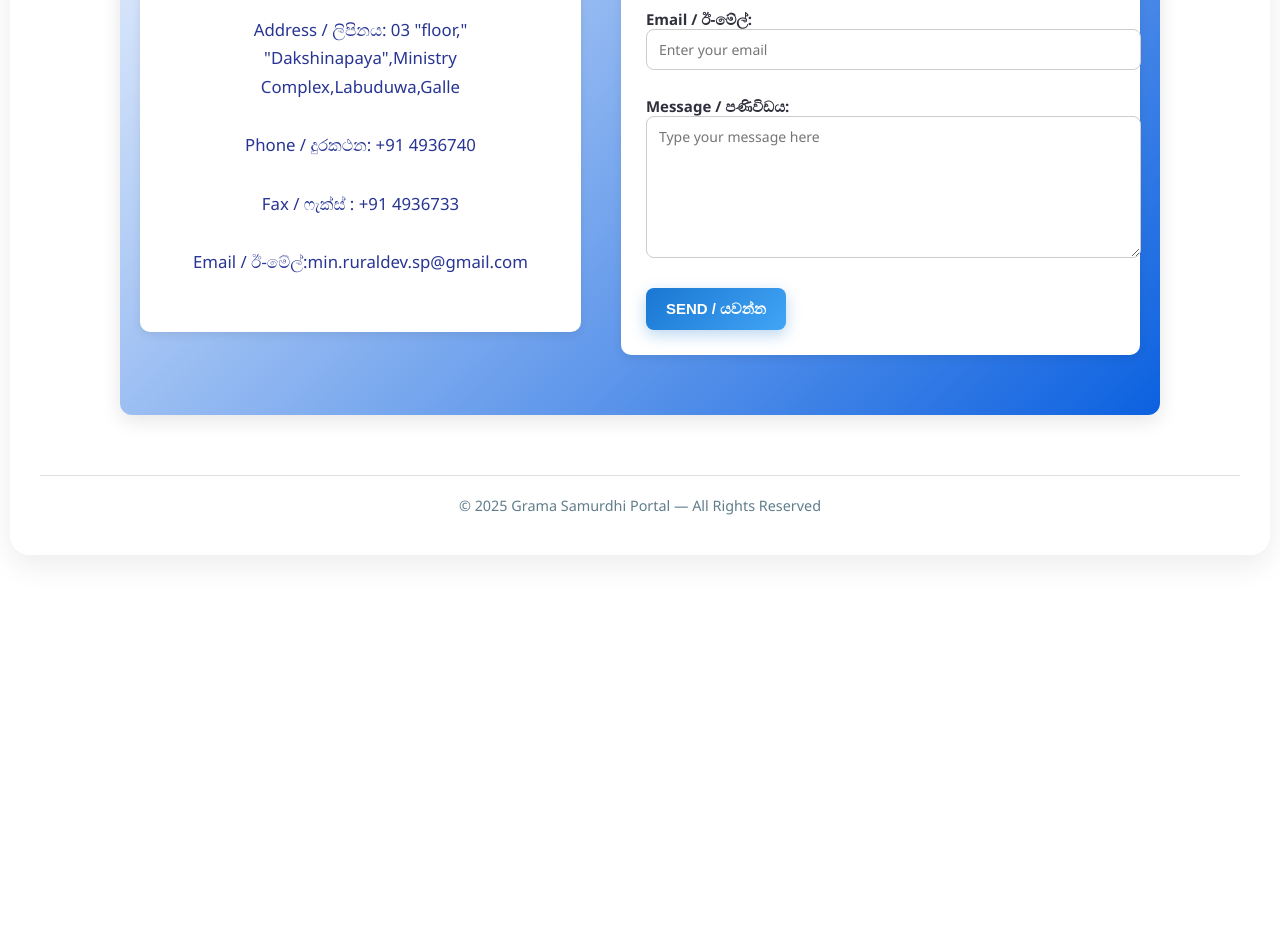
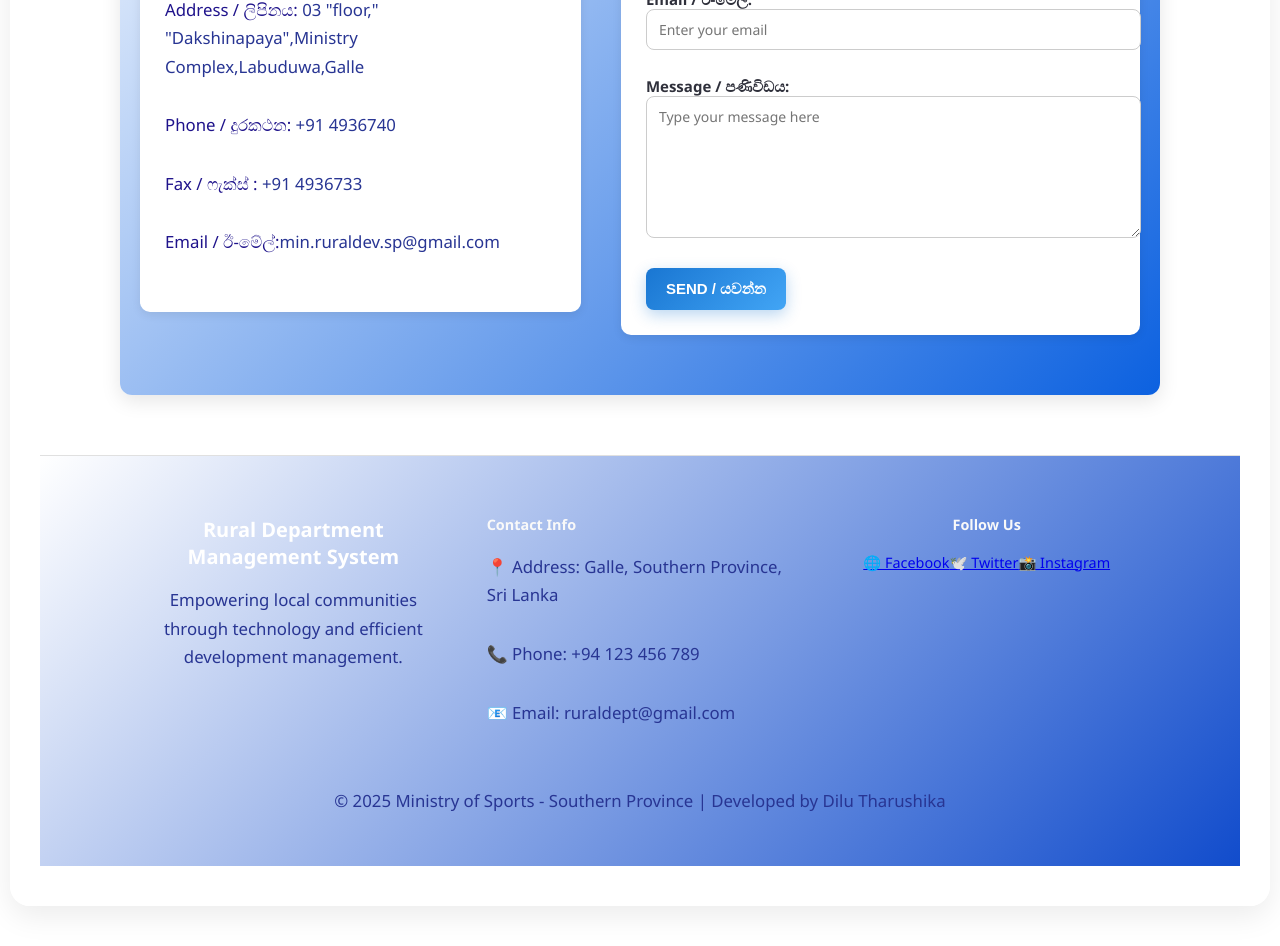
Before and after one commit to Ministry-of-Sports-Southern-Province/Ruralde-info-system, a React (Vite) app: page / in a window 1280 px wide. Shown: the part 1480-2426 px from the top of the page. Before the commit the page ends 2075 px from the top, so only its background shows below. Built offline with nearby package versions, Linux system fonts and the light colour scheme.

Commit message:
add a footer

```diff
--- a/src/App.jsx
+++ b/src/App.jsx
@@ -18,6 +18,7 @@ import Report from "./report/report";
 import Startup from "./startup/startup";
 import Login from "./login/login";
 import SignUp from "./login/signup";
+import Footer from "./footer/footer";
 
 function App() {
   return (
@@ -42,7 +43,8 @@ function App() {
         <Route path="/reports" element={<Report />} />
         <Route path="/startup" element={<Startup />} />
         <Route path="/login" element={<Login />} />
-     <Route path="/signup" element={<SignUp/>}></Route>
+        <Route path="/signup" element={<SignUp />}></Route>
+        <Route path="/footer" element={<Footer />}></Route>
       </Routes>
     </BrowserRouter>
   );
--- a/src/contact/contact.css
+++ b/src/contact/contact.css
@@ -2,7 +2,7 @@
 .contact-container {
   padding: 60px 20px;
   max-width: 1000px;
-  margin: 40px auto;
+  margin: 20px auto;
   background: linear-gradient(135deg, #ffffff, #0c61e0);
   font-family: "Segoe UI", Tahoma, Geneva, Verdana, sans-serif;
   color: #e0d2d2;
@@ -54,6 +54,11 @@
   color: #444444;
   margin-bottom: 10px;
   line-height: 1.6;
+ text-align: left;
+}
+.contact-info span {
+  font-weight: 500;
+  color: #1f138b;
 }
 
 /* Right side - Form */
--- a/src/contact/contact.jsx
+++ b/src/contact/contact.jsx
@@ -15,10 +15,10 @@ export default function Contact() {
       <div className="contact-content">
         <div className="contact-info">
           <h3>Contact Information / සම්බන්ධතා තොරතුරු</h3>
-          <p>Address / ලිපිනය: 03 "floor," "Dakshinapaya",Ministry Complex,Labuduwa,Galle</p>
-          <p>Phone / දුරකථන: +91 4936740 </p>
-          <p>Fax / ෆැක්ස් : +91 4936733</p>
-          <p>Email / ඊ-මේල්:min.ruraldev.sp@gmail.com</p>
+          <p><span>Address / ලිපිනය:</span> 03 "floor," "Dakshinapaya",Ministry Complex,Labuduwa,Galle</p>
+          <p><span>Phone / දුරකථන:</span> +91 4936740 </p>
+          <p><span>Fax / ෆැක්ස් : </span>+91 4936733</p>
+          <p><span>Email / ඊ-මේල්:</span>min.ruraldev.sp@gmail.com</p>
 
         </div>
 
--- /dev/null
+++ b/src/footer/footer.css
@@ -0,0 +1,103 @@
+.footer {
+    background: linear-gradient(135deg, #ffffff, #114ccc);
+    color: #f9f9f9;
+    padding: 40px 20px 20px;
+    font-family: "Segoe UI", Tahoma, Geneva, Verdana, sans-serif;
+}
+
+.footer-container {
+    display: flex;
+    justify-content: space-between;
+    flex-wrap: wrap;
+    gap: 40px;
+    max-width: 1000px;
+    margin: 0 auto;
+}
+/*left side - About*/
+.footer-left {
+    flex: 1;
+    min-width: 250px;
+}
+.footer-left h3 {
+    font-size: 20px;
+    margin-bottom: 10px;
+    color: #ffffff;
+}
+
+/*center - Links*/
+.footer-center {
+    flex: 1;
+    min-width: 250px;
+    text-align: left;
+    gap: 10px;
+}
+.footer-center h3 {
+    font-size: 20px;
+    margin-bottom: 10px;
+    color: #ffffff;
+}
+.footer-center ul {
+    list-style: none;
+    padding: 0;
+}
+.footer-center ul li {
+    margin-bottom: 8px;
+}
+.footer-center ul li a {
+    color: #e0d2d2;
+    text-decoration: none;
+}
+.footer-center ul li a:hover {
+    text-decoration: underline;
+}
+/*right side - Contact*/
+.footer-right {
+    flex: 1;
+    min-width: 250px;
+}
+.footer-right h3 {
+    font-size: 20px;
+    margin-bottom: 10px;
+    color: #ffffff;
+}
+.footer-right p {
+    margin-bottom: 8px;
+    line-height: 1.6;
+}
+.footer-right span {
+    font-weight: 500;
+    color: #d1c4c4;
+}
+.footer-bottom {
+    text-align: center;
+    margin-top: 30px;
+    font-size: 14px;
+    color: #e0d2d2;
+}
+.footer-bottom a {
+    color: #e0d2d2;
+    text-decoration: none;
+}
+.footer-bottom a:hover {
+    text-decoration: underline;
+}
+.footer-bottom span {
+    font-weight: 600;
+}
+.footer-bottom .highlight {
+    color: #ffffff;
+}
+
+/* Responsive Design */
+@media (max-width: 768px) {
+    .footer-container {
+        flex-direction: column;
+        align-items: center;
+    }
+    .footer-left,
+    .footer-center,
+    .footer-right {
+        min-width: 100%;
+        text-align: center;
+    }
+}
--- /dev/null
+++ b/src/footer/footer.jsx
@@ -0,0 +1,51 @@
+import React from 'react'
+import './footer.css'
+const footer = () => {
+    return (
+
+        <footer className='footer'>
+            <div className='footer-container'>
+                {/*footer left side*/}
+                <div className='footer-left'>
+                    <h3>Rural Department Management System</h3>
+
+                    <p>
+                        Empowering local communities through technology and efficient
+                        development management.
+                    </p>
+                </div>
+                {/*footer center side*/}
+                <div className='footer-center'>
+                    <h4>Contact Info</h4>
+                    <p>📍 Address: Galle, Southern Province, Sri Lanka</p>
+                    <p>📞 Phone: +94 123 456 789</p>
+                    <p>📧 Email: ruraldept@gmail.com</p>
+                </div>
+                {/*footer right side*/}
+                <div className='footer-right'>
+                    <h4>Follow Us</h4>
+                    <div className='social-icons'></div>
+                    <a href="https://facebook.com" target="_blank" rel="noreferrer">
+                        🌐 Facebook
+                    </a>
+                    <a href="https://twitter.com" target="_blank" rel="noreferrer">
+                        🕊️ Twitter
+                    </a>
+                    <a href="https://instagram.com" target="_blank" rel="noreferrer">
+                        📸 Instagram
+                    </a>
+                </div>
+            </div>
+
+            <div className='footer-bottom'>
+                <p>
+                    © {new Date().getFullYear()} Ministry of Sports - Southern Province |
+                    Developed by Dilu Tharushika
+                </p>
+            </div>
+        </footer>
+
+    );
+}
+
+export default footer
--- a/src/home/home.jsx
+++ b/src/home/home.jsx
@@ -4,6 +4,7 @@ import "../home/home.css";
 import backgroundImage from "../assets/dp01.jpg";
 import About from "../about/about";
 import Contact from "../contact/contact";
+import Footer from "../footer/footer";
 
 export default function Home() {
   return (
@@ -38,9 +39,9 @@ export default function Home() {
         <Contact />
       </section>
 
-      <footer>
-        © {new Date().getFullYear()} Grama Samurdhi Portal — All Rights Reserved
-      </footer>
+      <section id="footer-section">
+        <Footer/>
+      </section>
     </div>
   );
 }
```
